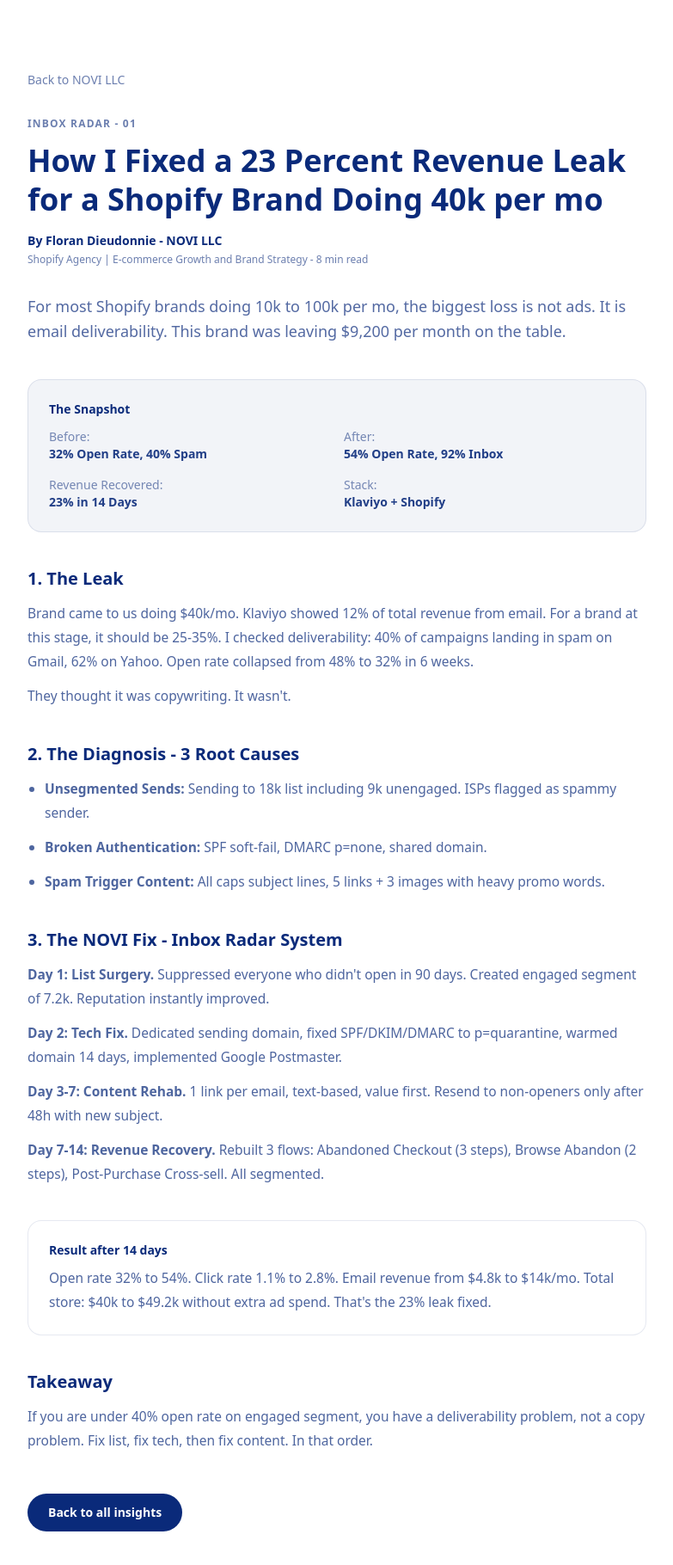
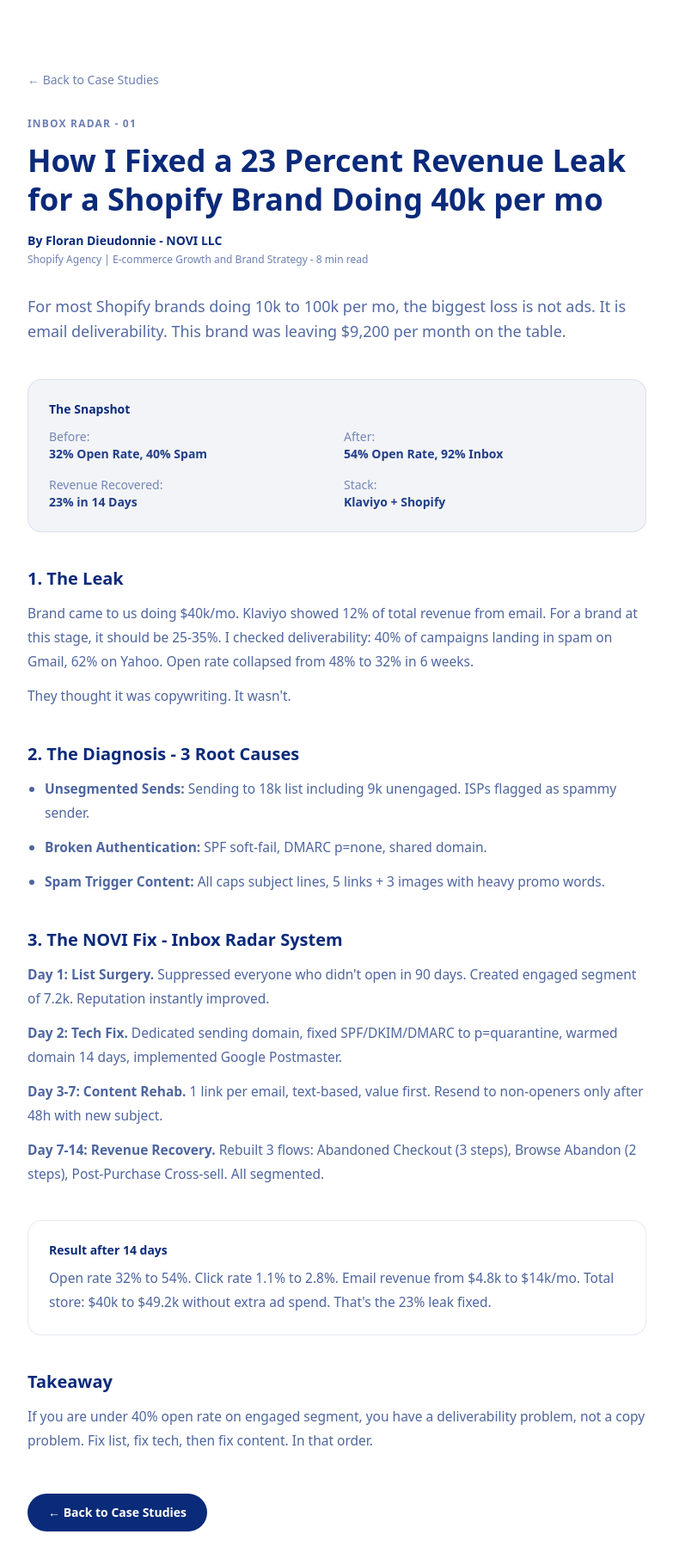
Before and after one commit to NOVI-I6699-cmd/portfolio-starter-kit, a Next.js app: page /insights/how-i-fixed-23-percent-revenue-leak-shopify in a window 1280 px wide. Shown: the top 1820 px of the page at 86% size, without its empty margins (248-1031 px from the left). Built offline with nearby package versions, Linux system fonts and the light colour scheme.

Commit message:
Update page.tsx

```diff
--- a/app/insights/how-i-fixed-23-percent-revenue-leak-shopify/page.tsx
+++ b/app/insights/how-i-fixed-23-percent-revenue-leak-shopify/page.tsx
@@ -2,7 +2,7 @@ import Link from 'next/link'
 export default function Page(){
   return (
     <main className="max-w-3xl mx-auto px-6 py-20 bg-white">
-      <Link href="/" className="text-sm text-[#0A2A7A]/60 hover:text-[#0A2A7A] transition-colors">Back to NOVI LLC</Link>
+      <Link href="/#case-studies" className="text-sm text-[#0A2A7A]/60 hover:text-[#0A2A7A] transition-colors">← Back to Case Studies</Link>
 
       <p className="mt-8 text-xs tracking-widest uppercase font-semibold text-[#0A2A7A]/60">INBOX RADAR - 01</p>
       <h1 className="mt-3 text-4xl font-bold leading-tight text-[#0A2A7A]">How I Fixed a 23 Percent Revenue Leak for a Shopify Brand Doing 40k per mo</h1>
@@ -58,7 +58,7 @@ export default function Page(){
         </div>
       </div>
 
-      <Link href="/" className="mt-12 inline-block px-6 py-3 rounded-full text-sm font-bold text-white bg-[#0A2A7A] hover:bg-[#0A2A7A]/90 transition-colors">Back to all insights</Link>
+      <Link href="/#case-studies" className="mt-12 inline-block px-6 py-3 rounded-full text-sm font-bold text-white bg-[#0A2A7A] hover:bg-[#0A2A7A]/90 transition-colors">← Back to Case Studies</Link>
     </main>
   )
 }
```
